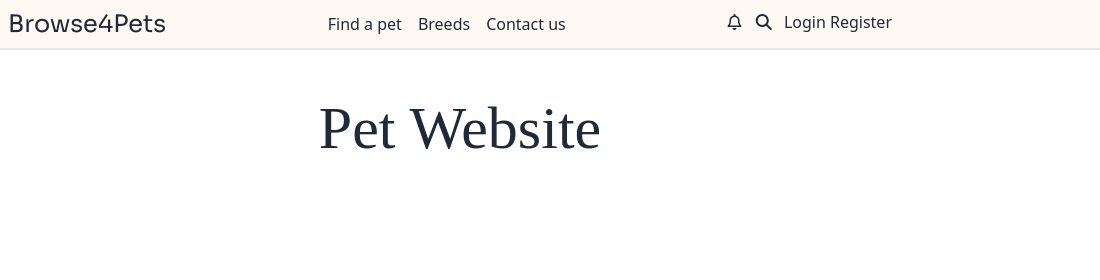
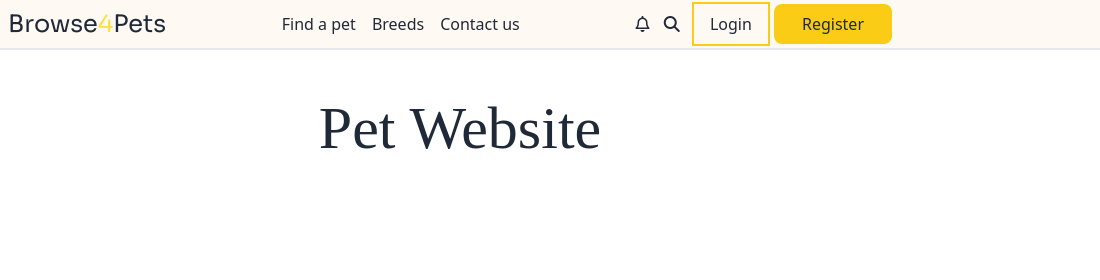
Before and after one commit to tasohan6118/Pet-House, a plain HTML site: page index.html in a window 1280 px wide. Shown: the top 280 px of the page, 180-1280 px from the left. Drawn offline with nearby package versions, Linux system fonts and the light colour scheme; a web font is replaced by a local one.

Commit message:
button and other things change and finaly submit

```diff
--- a/index.html
+++ b/index.html
@@ -49,7 +49,7 @@
   <div class="grid grid-cols-[auto,1fr,auto] w-full items-center pr-52">
     <div class="flex items-center gap-3">
       <img class="ml-8 lg:ml-32" src="./c1-assets/logo-header.png" alt="">
-      <h1 class="font-sora font-normal text-2xl hidden lg:block">Browse<span>4</span>Pets</h1>
+      <h1 class="font-sora font-normal text-2xl hidden lg:block">Browse<span class="text-yellow-300">4</span>Pets</h1>
     </div>
 
 
@@ -64,8 +64,8 @@
   <div class="hidden lg:block">
     <i class="fa-regular fa-bell w-6 h-6"></i>
     <i class="fa-solid fa-magnifying-glass w-6 h-6 "></i>
-    <button class="">Login</button>
-    <button class="">Register</button>
+    <button class="border-yellow-400 border-2 border-yellow-300 px-4 py-2">Login</button>
+    <button class="bg-yellow-400 px-7 py-2 rounded-lg">Register</button>
   </div>
 <!-- Mobile menu bars -->
 <button class="md:hidden text-2xl pl-96">
@@ -469,7 +469,7 @@
        <div class="pr-[158px] pt-96 lg:pt-0 pl-8 lg:pl-0">
         <div class="flex items-center gap-4">
           <img src="./c1-assets/logo-footer.png" alt="">
-          <h1 class="font-sora font-normal text-lg ">Browse<span class="text-yellow-200">4</span>Pets</h1>
+          <h1 class="font-sora font-normal text-lg ">Browse<span class="text-yellow-500">4</span>Pets</h1>
         </div>
         <div>
           <p class="font-sora font-normal text-xl mt-2">Discover a world of treats,toys,and essentials handpicked for your furry friends</p>
```
